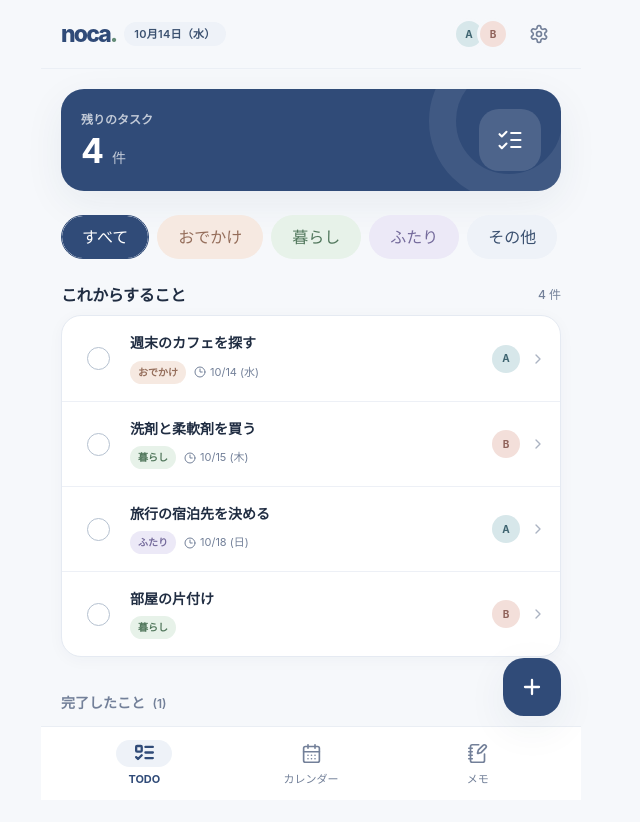
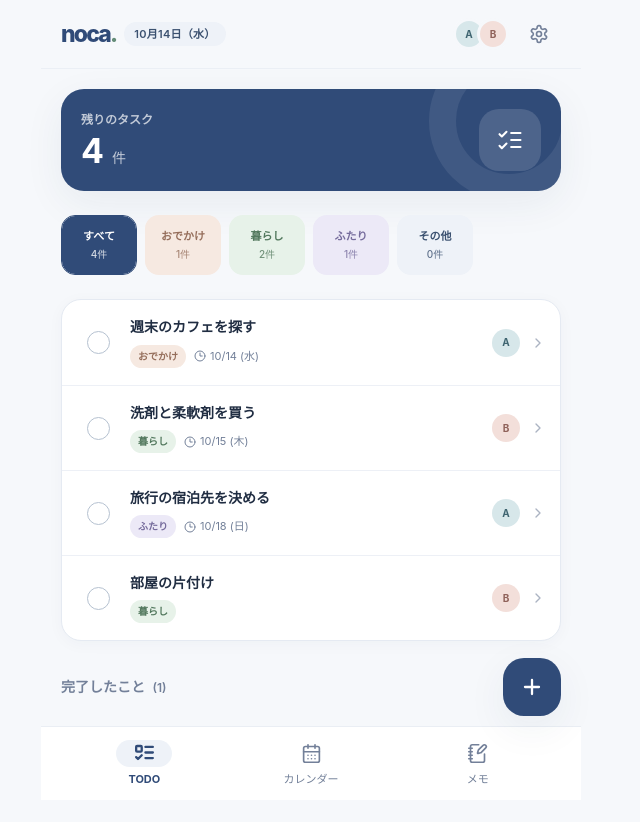
Before and after one commit to ShunsukeOta/noca, a React (Vite) app: page /todo in a window 1280 px wide. Shown: the top 822 px of the page, without its empty margins (329-969 px from the left). Built offline with nearby package versions, Linux system fonts and the light colour scheme.

Commit message:
feat(todo): display remaining counts in compact two-line category tiles

```diff
--- a/src/pages/todo-page.tsx
+++ b/src/pages/todo-page.tsx
@@ -27,6 +27,13 @@ export function TodoPage() {
   const { todos: tasks, toggleTodo, openEdit, openCreate } = useTodos()
   const [showCompleted, setShowCompleted] = useState(false)
   const reduceMotion = useReducedMotion()
+  const unfinishedCounts = tasks.reduce<Record<Filter, number>>((counts, task) => {
+    if (!task.done) {
+      counts["すべて"] += 1
+      counts[task.category] += 1
+    }
+    return counts
+  }, { "すべて": 0, "おでかけ": 0, "暮らし": 0, "ふたり": 0, "その他": 0 })
   const visible = tasks.filter(task => filter === "すべて" || task.category === filter)
   const active = visible.filter((task) => !task.done)
   const completed = visible.filter((task) => task.done)
@@ -42,12 +49,12 @@ export function TodoPage() {
             <p className="text-[12px] font-semibold text-primary-foreground/70">残りのタスク</p>
             <div className="mt-1 flex items-baseline gap-2"><span className="relative inline-flex h-9 min-w-5 items-center overflow-hidden text-[34px] font-bold leading-none">
               <AnimatePresence mode="wait" initial={false}>
-                <motion.span key={tasks.filter(t => !t.done).length}
+                <motion.span key={unfinishedCounts["すべて"]}
                   initial={reduceMotion ? false : { opacity: 0, y: 9 }}
                   animate={{ opacity: 1, y: 0 }}
                   exit={reduceMotion ? undefined : { opacity: 0, y: -9 }}
                   transition={{ duration: reduceMotion ? 0 : 0.16, ease: "easeOut" }}>
-                  {tasks.filter(t => !t.done).length}
+                  {unfinishedCounts["すべて"]}
                 </motion.span>
               </AnimatePresence>
             </span><span className="text-sm text-primary-foreground/70">件</span></div>
@@ -58,34 +65,34 @@ export function TodoPage() {
 
       <LayoutGroup id="todo-filters">
         <div className="no-scrollbar -mx-5 flex gap-2 overflow-x-auto px-5" role="group" aria-label="TODOの絞り込み">
-          {filters.map((item) => (
-            <button key={item} type="button" onClick={() => setFilter(item)} aria-pressed={filter === item}
+          {filters.map((item, index) => (
+            <button key={item} type="button" onClick={() => setFilter(item)}
+              aria-label={item} aria-describedby={`todo-filter-count-${index}`} aria-pressed={filter === item}
               className={cn(
-                "relative h-11 shrink-0 overflow-hidden rounded-full border px-5 text-[13px] font-semibold transition-colors",
+                "relative flex h-[60px] min-w-[76px] shrink-0 flex-col items-center justify-center overflow-hidden rounded-[14px] border px-3 transition-colors focus-visible:outline-none focus-visible:ring-2 focus-visible:ring-ring focus-visible:ring-offset-2",
                 item === "すべて"
                   ? (filter === item ? "border-primary text-primary-foreground" : "border-border bg-card text-muted-foreground")
-                  : cn("border-transparent", categoryColor[item]),
-                filter === item && "font-bold"
+                  : cn("border-transparent", categoryColor[item])
               )}>
               {filter === item && (
                 <motion.span layoutId="filter-indicator" aria-hidden="true"
                   className={cn(
-                    "pointer-events-none absolute inset-0 rounded-full",
+                    "pointer-events-none absolute inset-0 rounded-[13px]",
                     item === "すべて" ? "bg-primary" : cn("ring-2 ring-inset", categorySelectedRing[item])
                   )}
                   transition={reduceMotion ? { duration: 0 } : { type: "spring", stiffness: 440, damping: 38 }} />
               )}
-              <span className="relative z-10">{item}</span>
+              <span className="relative z-10 text-[11px] font-semibold leading-[1.3]">{item}</span>
+              <span id={`todo-filter-count-${index}`} data-testid={`todo-filter-count-${item}`}
+                className="relative z-10 mt-1 text-[10px] font-medium leading-[1.3] opacity-80">
+                {unfinishedCounts[item]}件
+              </span>
             </button>
           ))}
         </div>
       </LayoutGroup>
 
-      <section>
-        <div className="mb-2 flex items-center justify-between">
-          <h2 className="text-base font-bold tracking-tight">これからすること</h2>
-          <span className="text-xs font-medium text-muted-foreground">{active.length} 件</span>
-        </div>
+      <section aria-label="未完了のTODO">
         <LayoutGroup id="todo-items">
           <div className="noca-card overflow-hidden rounded-[20px] border border-border bg-card">
             <AnimatePresence initial={false} mode="popLayout">
```
Also changed, not shown: 3 other files (tests, documents, lock files or other folders).
